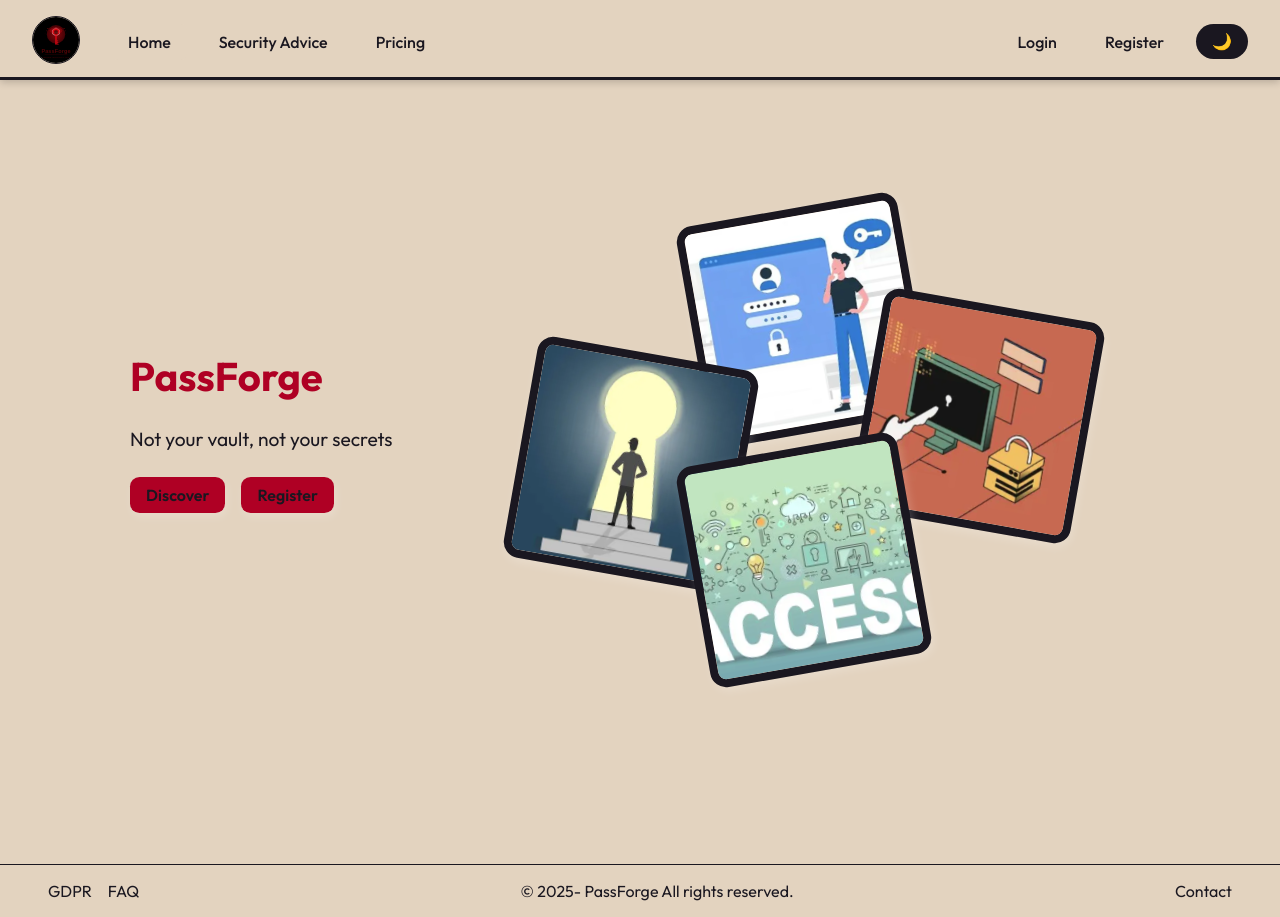
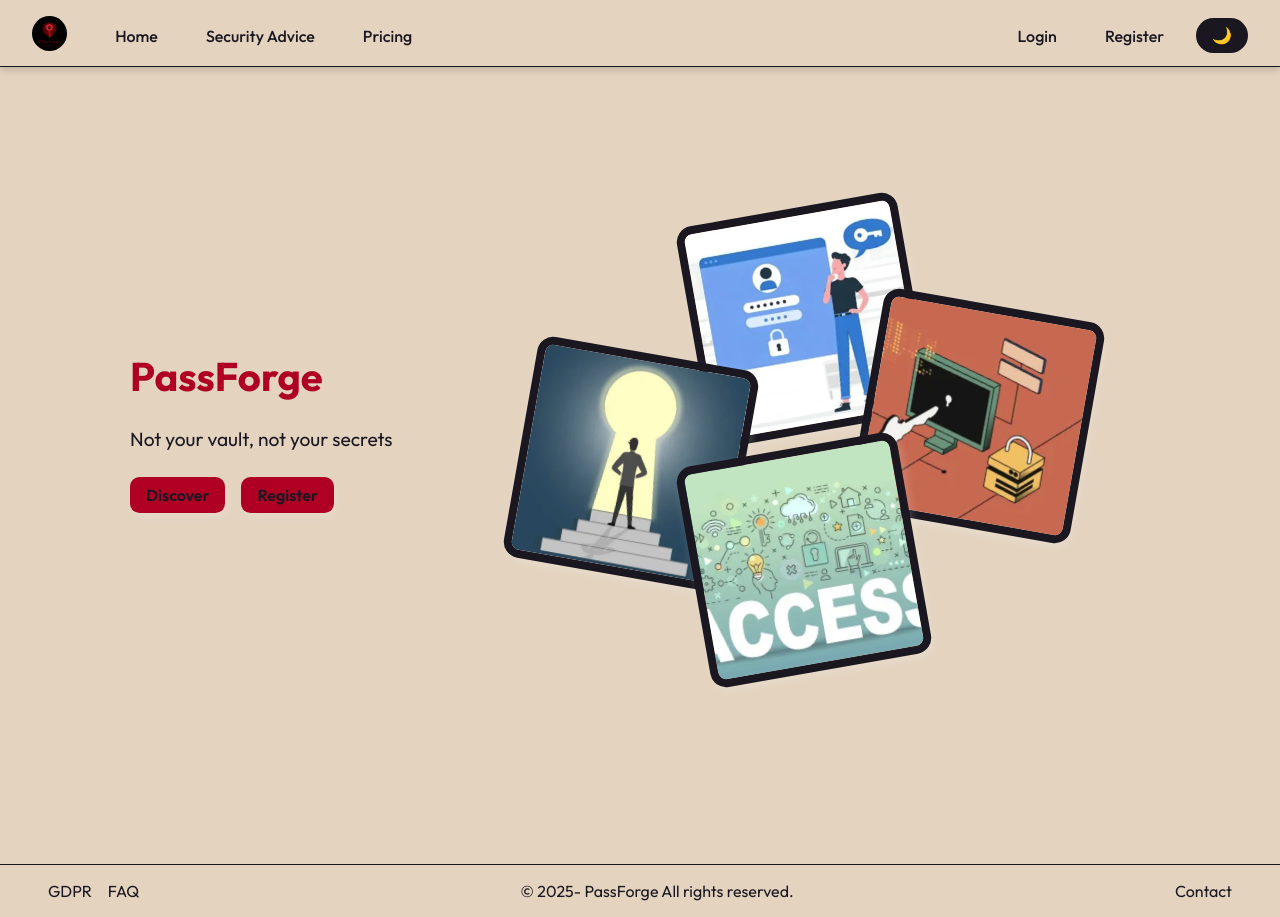
Before and after one commit to PassForgeTHP/React_Passforge, a React (Vite) app: page / in a window 1280 px wide. Built offline with nearby package versions, Linux system fonts and the light colour scheme.

Commit message:
small changes in navbar

```diff
--- a/src/styles/navbar.css
+++ b/src/styles/navbar.css
@@ -3,17 +3,15 @@
   box-shadow: 0 0.1rem 0.5rem var(--shadow-dark);
   position: fixed;
   top: 0;
-  z-index: 1000;
-  height: 5rem;
-  border-bottom: 0.2rem solid var(--light);
+  height: 4.2rem;
+  border-bottom: 0.1rem solid var(--light);
   width: 100%;
 }
 
 .img-container img {
-  height: 3rem;
+  height: 2.2rem;
   width: auto;
   border-radius: 50%;
-  border: 0.1rem solid var(--light);
 }
 
 .container-fluid {
@@ -141,13 +139,13 @@
 }
 
 .offcanvas a:hover {
-  background: var(--gradient-dark);
-  color: var(--light);
+
+  color: var(--base-red);
 }
 
 .offcanvas a.active {
-  background: var(--gradient-dark);
-  color: var(--light);
+
+  color: var(--medium-red);
 }
 
 .overlay {
```
